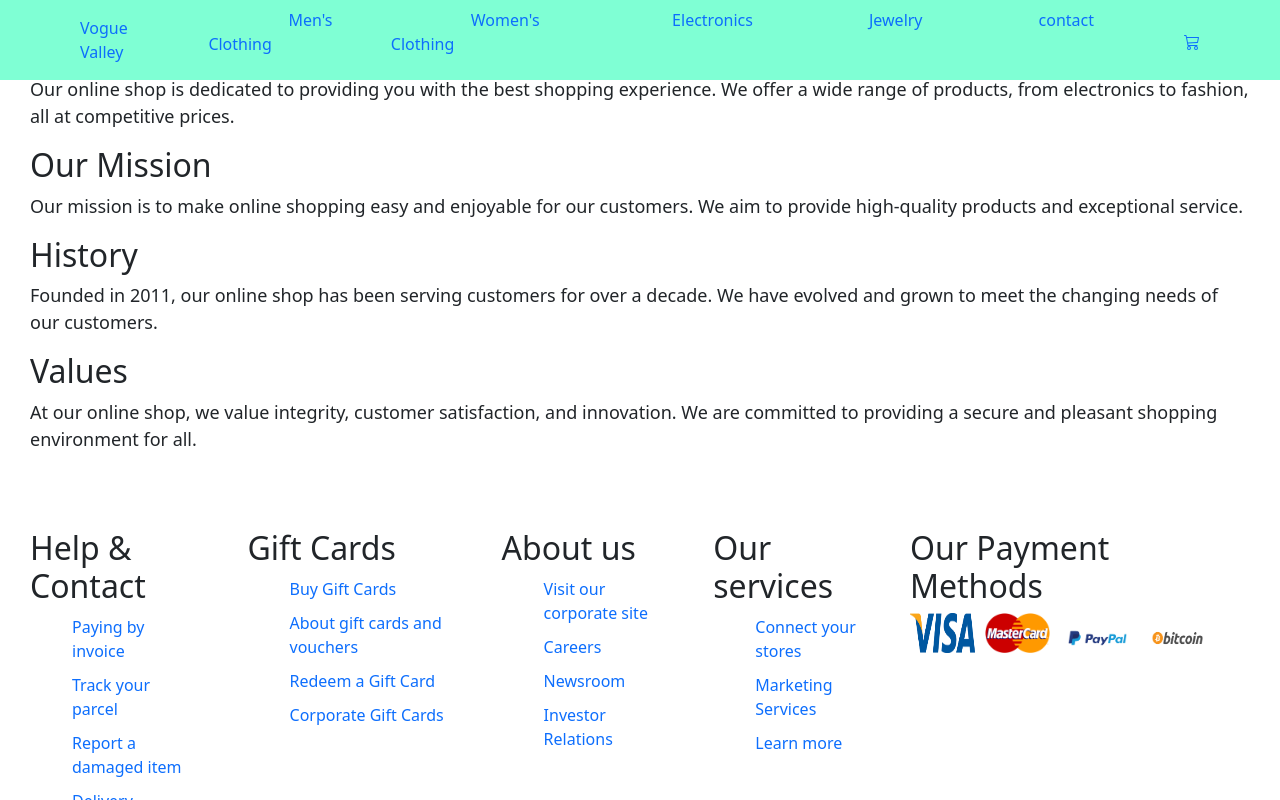
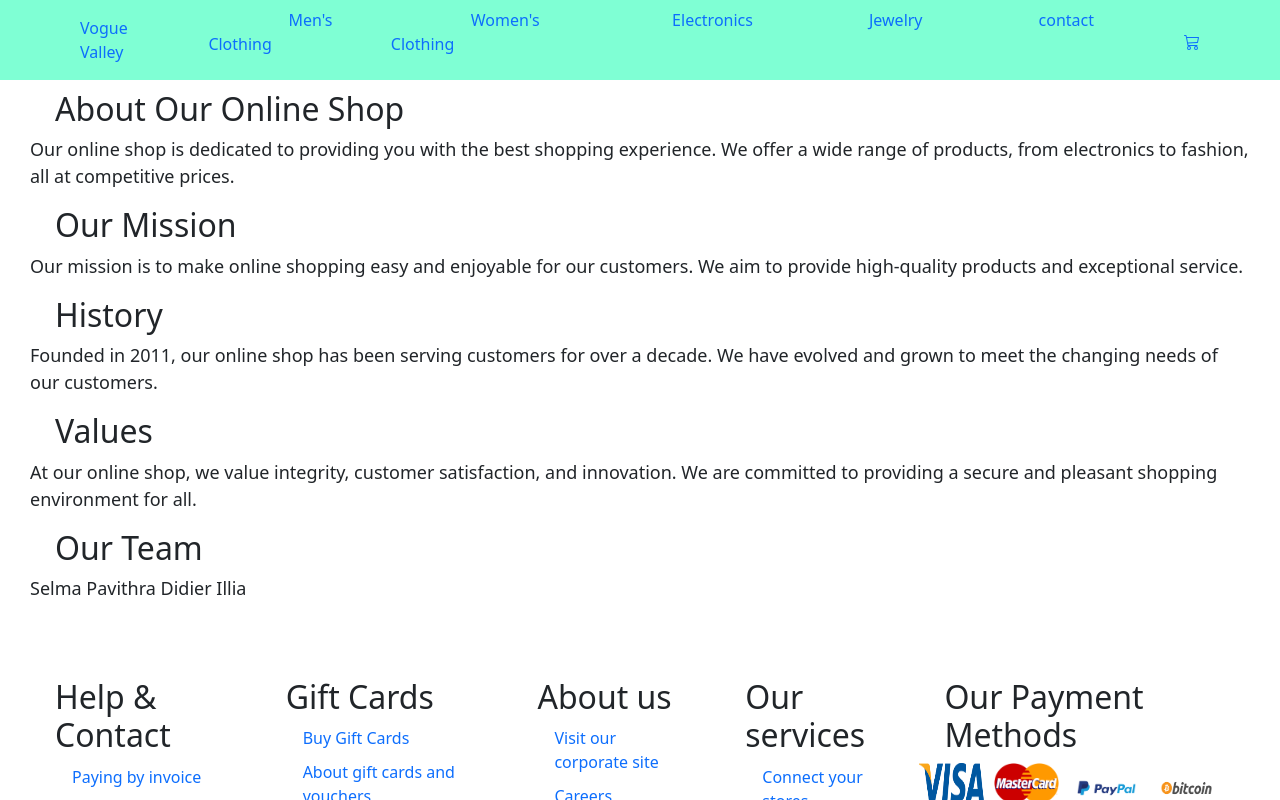
Before and after one commit to selmaatasert/e-commerce-react, a React (Vite) app: page /about in a window 1280 px wide. Shown: the top 800 px of the page. Built offline with nearby package versions, Linux system fonts and the light colour scheme.

Commit message:
about page edited

```diff
--- a/src/styles/About.css
+++ b/src/styles/About.css
@@ -1,6 +1,7 @@
 .about {
     padding: 30px;
     text-align: left;
+    margin-top: 60px;
   }
 
   h2 {
--- a/src/styles/Footer.css
+++ b/src/styles/Footer.css
@@ -1,3 +1,7 @@
+*{
+  margin: 0;
+}
+
 .footer {
     display: flex;
     justify-content: space-between;
@@ -11,7 +15,8 @@
   }
 
   .footer-section {
-    margin-right: 40px;
+    margin-right: 30px;
+    margin-bottom: 50px;
   }
 
   ul {
@@ -28,14 +33,18 @@
     gap: 10px;
   }
 
-  .footer-below{
+  h2 {
+    margin-left: 25px;
+
+  }
+  /* .footer-below{
     display: flex;
     flex-direction: row;
     justify-content: space-between;
     margin-top: 0.2rem;
-  }
+  } */
 
-  .footer-below-links{
+  /* .footer-below-links{
     display: flex;
     flex-direction: row;
   }
@@ -45,4 +54,4 @@
     line-height: 15px;
     margin-left: 2rem;
     font-weight: 600;
-  }
+  } */
--- a/src/views/About.jsx
+++ b/src/views/About.jsx
@@ -21,6 +21,13 @@ class About extends React.Component {
         <p>
           At our online shop, we value integrity, customer satisfaction, and innovation. We are committed to providing a secure and pleasant shopping environment for all.
         </p>
+        <h2>Our Team</h2>
+        <p>
+          Selma
+          Pavithra
+          Didier
+          Illia
+        </p>
       </div>
     );
   }
```
